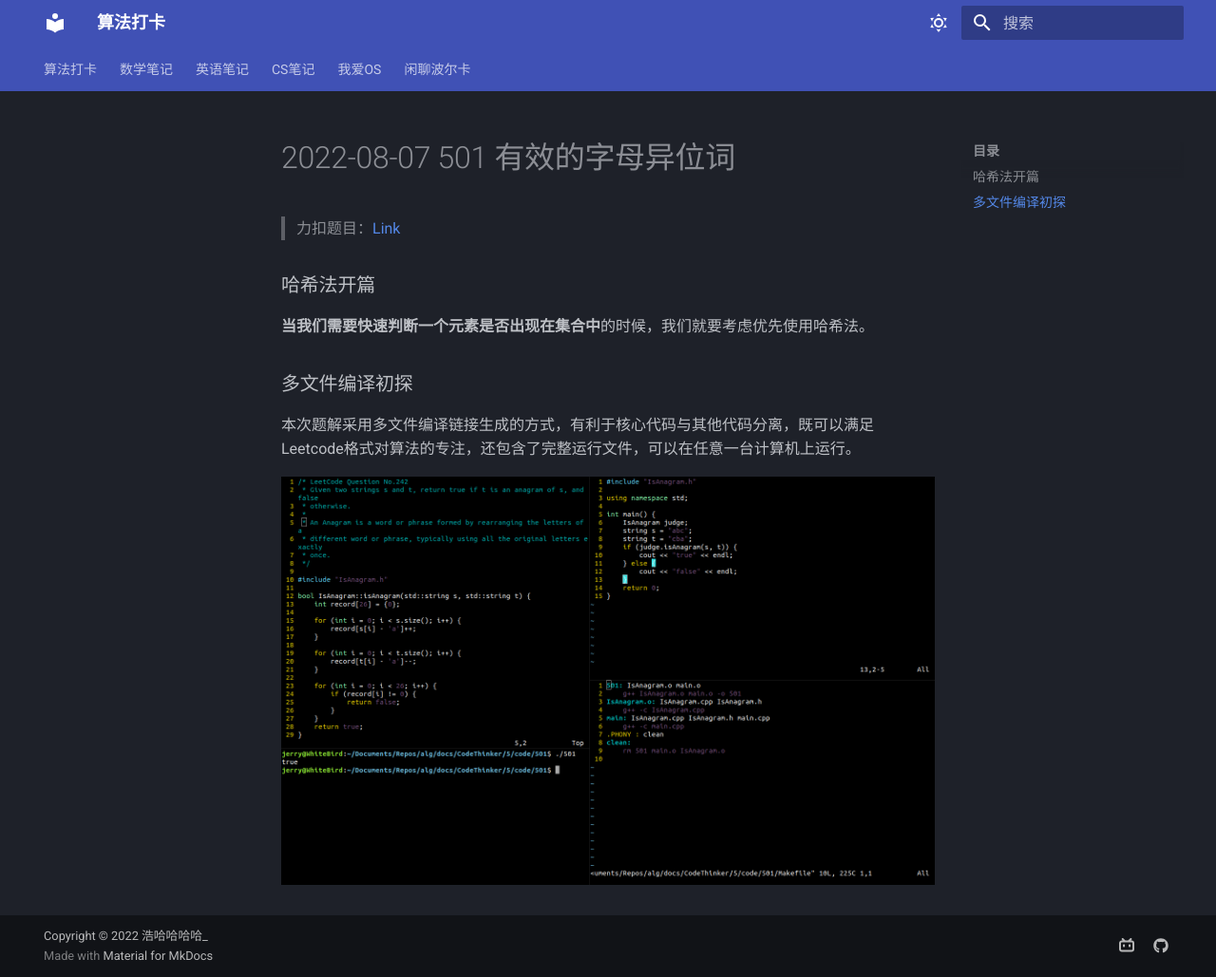
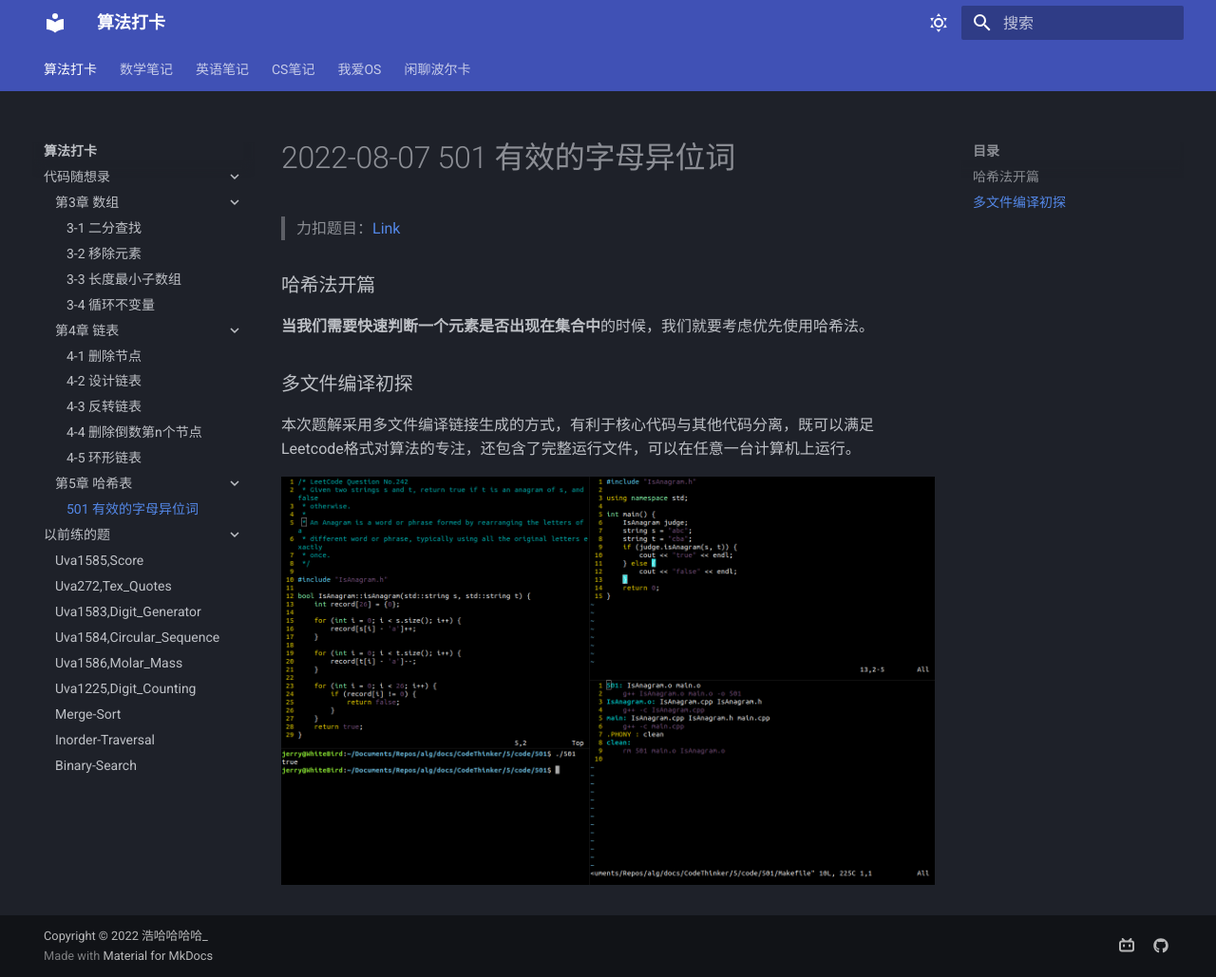
Before and after one commit to Haohahahaha/alg, an MkDocs documentation site: the page built from docs/CodeThinker/5/2022-08-07_501.md, in a window 1280 px wide and 1029 px high. Shown: the whole window at 95% size. Built offline with MkDocs 1.6.1 and Material for MkDocs 9.7.7, drawn with Linux system fonts in a browser that asks for light colours.

Commit message:
2022-08-07_15:58:37 update

```diff
--- a/mkdocs.yml
+++ b/mkdocs.yml
@@ -40,6 +40,8 @@ nav:
         - 4-3 反转链表: CodeThinker/4/2022-06-28_4-3_反转链表.md
         - 4-4 删除倒数第n个节点: CodeThinker/4/2022-07-01_4-4_删除倒数第n个节点.md
         - 4-5 环形链表: CodeThinker/4/2022-07-12_4-5_环形链表.md
+      - 第5章 哈希表:
+        - 501 有效的字母异位词: CodeThinker/5/2022-08-07_501.md
     - 以前练的题:
       - Uva1585,Score: old/2021-08-03_Uva1585,Score/2021-08-03_Uva1585,Score.md
       - Uva272,Tex_Quotes: old/2021-08-04_Uva272,Tex_Quotes/2021-08-04_Uva272,Tex_Quotes.md
```
Also changed, not shown: docs/CodeThinker/5/2022-08-07_501.md (renamed from docs/CodeThinker/5/501.md).
